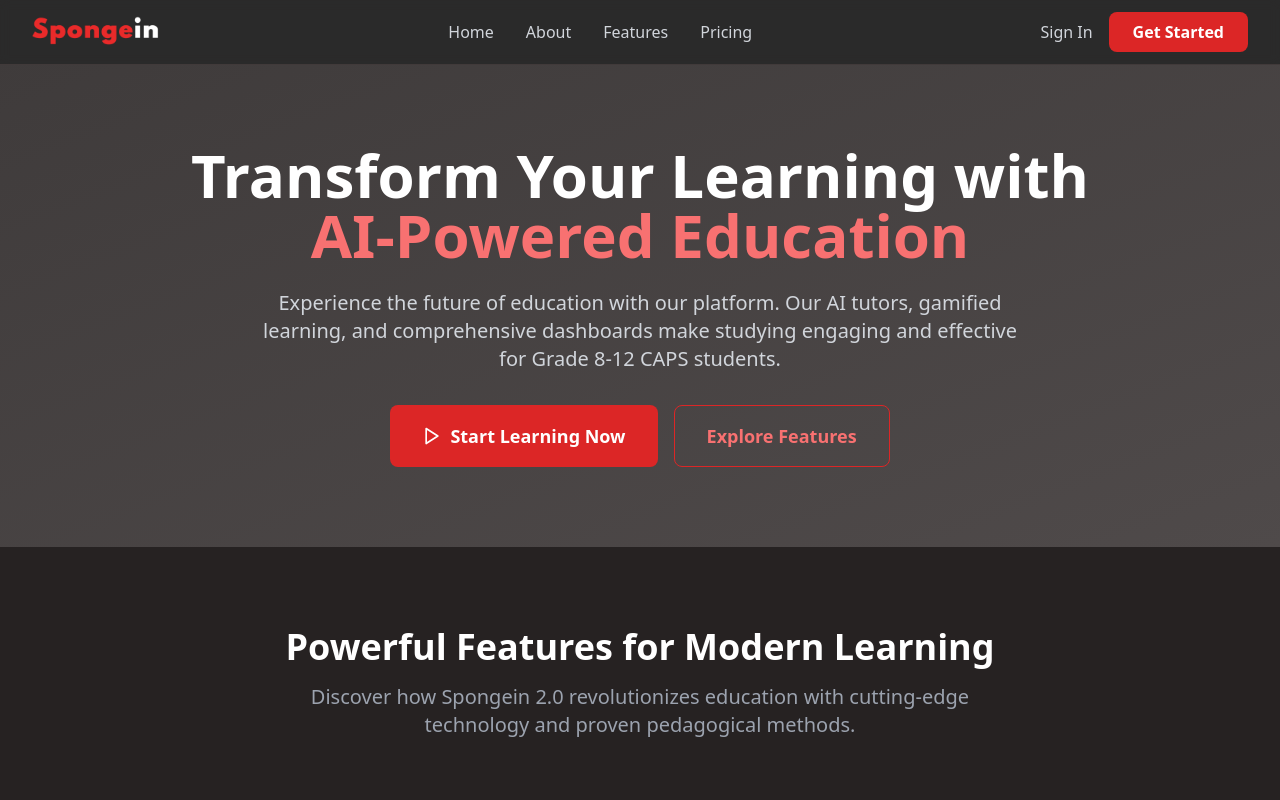
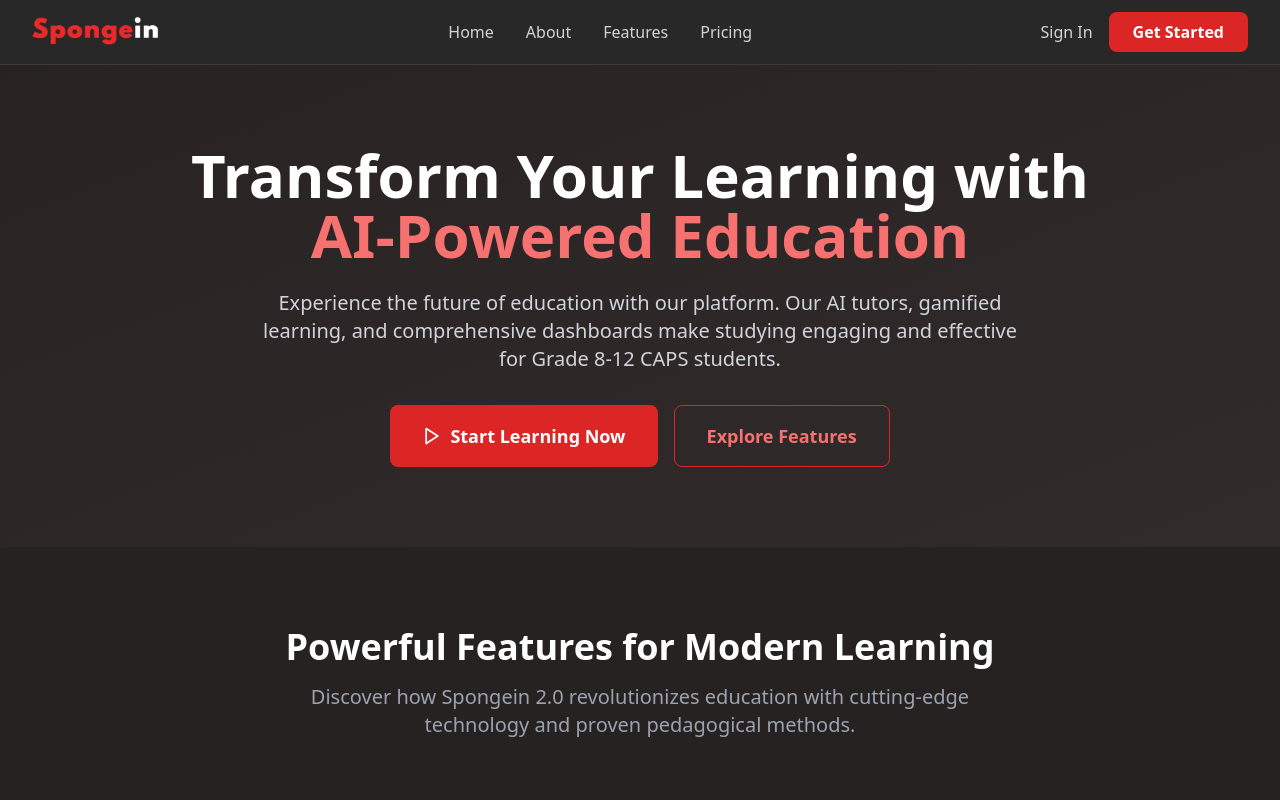
Before and after one commit to tej1010/Spongeinwebsite, a React (Vite) app: page / in a window 1280 px wide. Shown: the top 800 px of the page. Built offline with nearby package versions, Linux system fonts and the light colour scheme; grey boxes are pictures that could not be loaded.

Commit message:
color change

```diff
--- a/tailwind.config.js
+++ b/tailwind.config.js
@@ -29,7 +29,7 @@ export default {
           900: '#7f1d1d',
         },
         dark: {
-          900: '#4F4A4A',
+          900: '#322b2b',
           800: '#262222',
           700: '#413A3A',
           600: '#6F6262',
```
